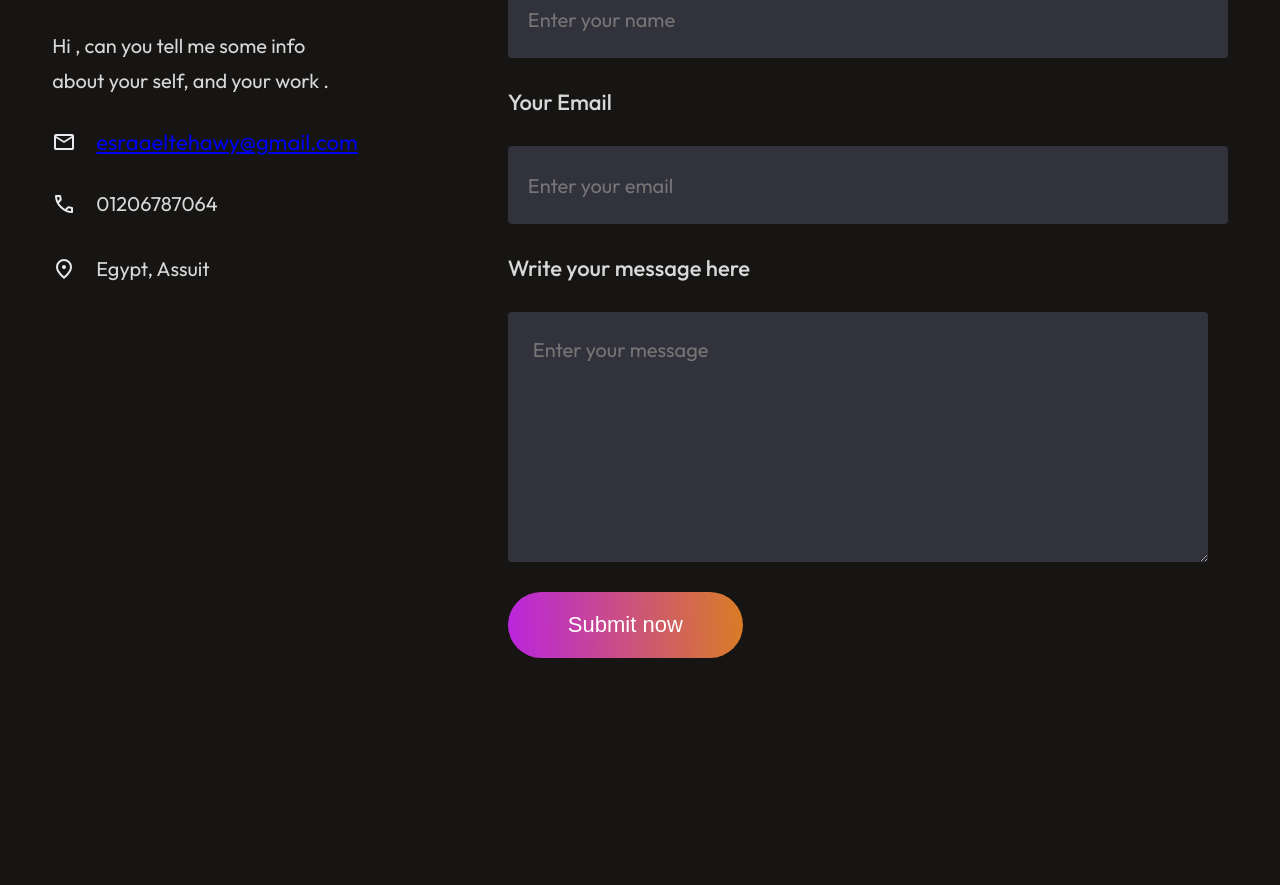
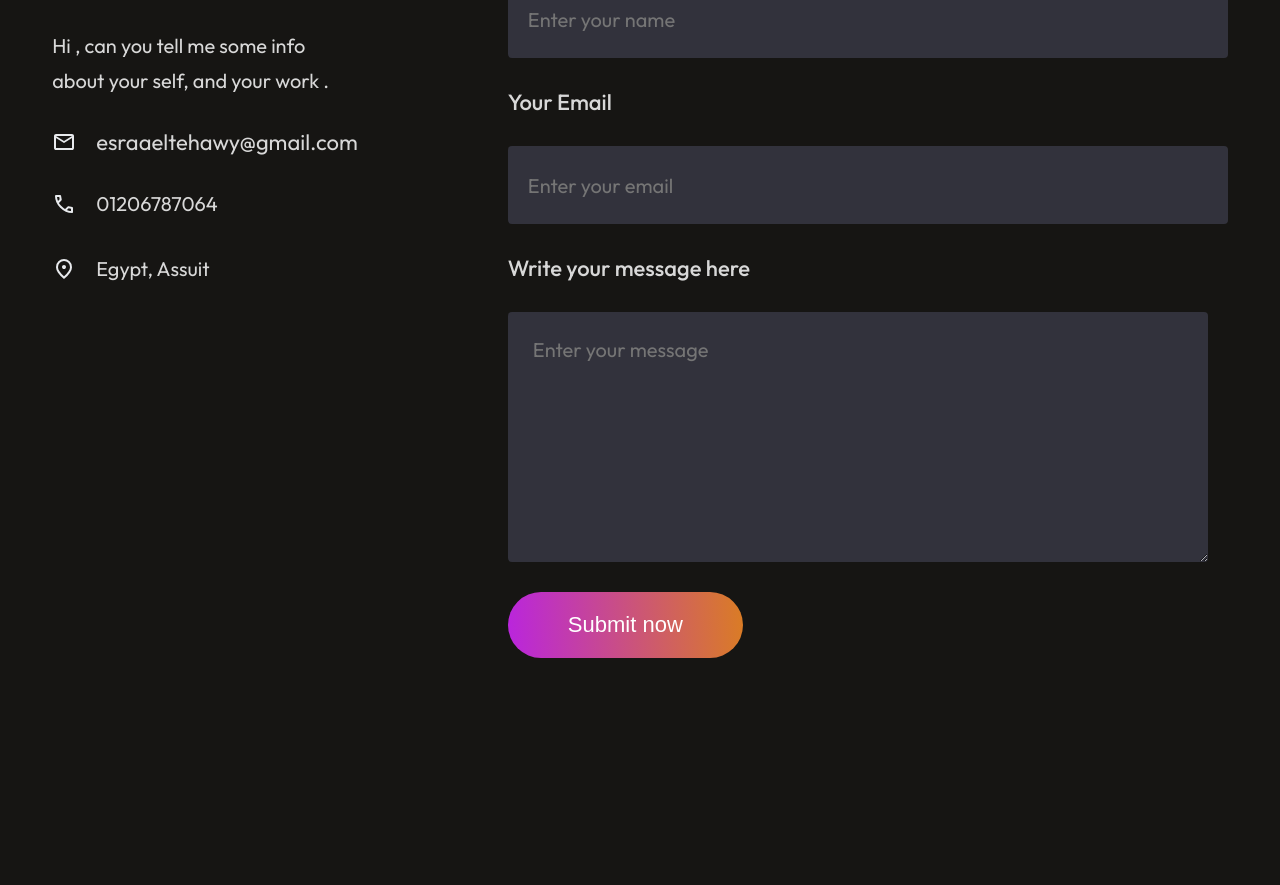
Before and after one commit to EsraaMhamed1/react-portfolio, a React (Create React App) app: page / in a window 1280 px wide. Shown: the part 4500-5385 px from the top of the page. Built offline with nearby package versions, Linux system fonts and the light colour scheme; a web font is replaced by a local one.

Commit message:
Update Contact.css

```diff
--- a/src/components/contact/Contact.css
+++ b/src/components/contact/Contact.css
@@ -66,6 +66,10 @@
     gap: 20px;
 }
 
+.contact-detail a {
+	text-decoration: none;
+	color: #d8d8d8;
+}
 .contact-right{
     display: flex;
     flex-direction: column;
```
